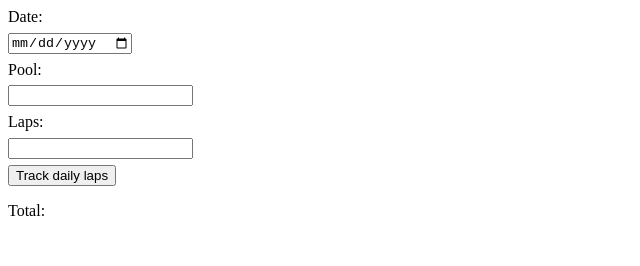
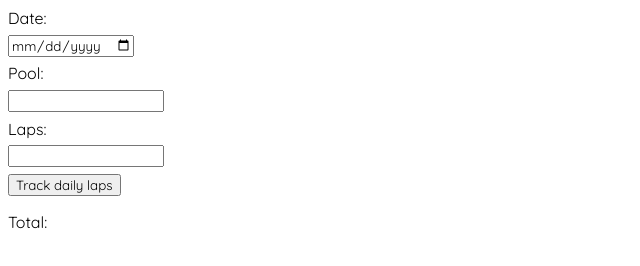
Before and after one commit to michaella23/swim-distance-tracker, a plain HTML site: page index.html in a window 1280 px wide. Shown: the whole page, without its empty margins (0-640 px from the left). Drawn offline with Linux system fonts and the light colour scheme.

Commit message:
Imported Google font

```diff
--- a/index.html
+++ b/index.html
@@ -4,9 +4,13 @@
     <meta charset="UTF-8">
     <meta name="viewport" content="width=device-width, initial-scale=1.0">
     <title>Swim Distance Tracker</title>
+    <link rel="preconnect" href="https://fonts.googleapis.com">
+    <link rel="preconnect" href="https://fonts.gstatic.com" crossorigin>
+    <link href="https://fonts.googleapis.com/css2?family=Quicksand:wght@400;500;600&display=swap" rel="stylesheet">
     <link rel="stylesheet" href="style.css"/>
 </head>
 <body>
+    <main>
         <form id="form-el">
             <label for="date">Date:</label>
             <input type="date" id="date" name="date" />
@@ -17,6 +21,7 @@
             <button type="submit">Track daily laps</button>
         </form>
         <p id="total-el">Total: </p>
+    </main>
     <script src="script.js"></script>
 </body>
 </html>
--- a/style.css
+++ b/style.css
@@ -12,7 +12,16 @@
 }
 
 body {
-    margin: 0.5em
+    margin: 0.5em;
+    font-family: 'Quicksand', sans-serif;
+}
+
+form {
+    margin: 0 auto;
+}
+
+form > * {
+    font-family: inherit;
 }
 
 label, input {
```
Also changed, not shown: 1 other file. Lines whose indentation alone changed are shown as unchanged.
